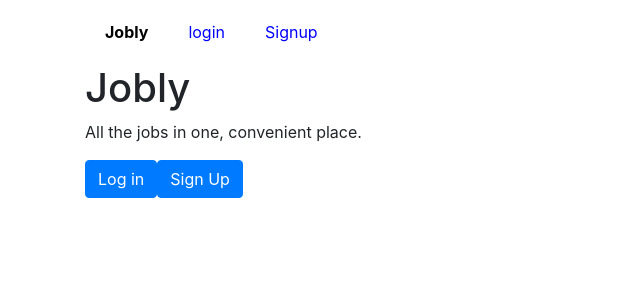
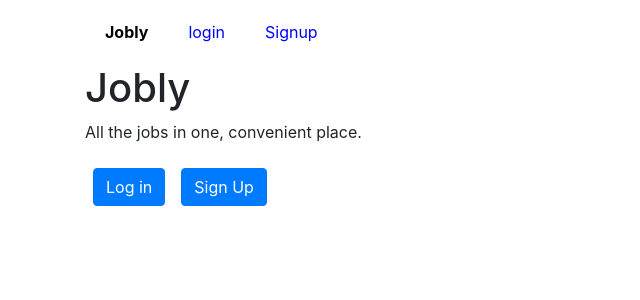
Before and after one commit to mshweta-7829/jobly-frontend, a React (Create React App) app: page / in a window 1280 px wide. Shown: the top 300 px of the page, without its empty margins (0-640 px from the left). Built offline with nearby package versions, Linux system fonts and the light colour scheme; no server answers.

Commit message:
Modified UI of homepage and removed console.log in many files

```diff
--- a/src/HomePage.js
+++ b/src/HomePage.js
@@ -4,7 +4,6 @@ import CurrentUserContext from './auths/CurrentUserContext.js'
 
 function HomePage() {
   const { currentUser } = useContext(CurrentUserContext);
-  console.log('in HomePage. CurrentUser:', currentUser);
   function renderWelcomeMsgOrButtons() {
     if (currentUser) {
       return (
@@ -15,8 +14,8 @@ function HomePage() {
     } else {
       return (
         <>
-          <Link className="btn btn-primary" to="/login"> Log in </Link>
-          <Link className="btn btn-primary" to="/signup"> Sign Up</Link>
+          <Link style={{ margin: '.5rem' }} className="btn btn-primary" to="/login"> Log in </Link>
+          <Link style={{ margin: '.5rem' }} className="btn btn-primary" to="/signup"> Sign Up</Link>
         </>
       )
     }
@@ -30,7 +29,7 @@ function HomePage() {
       <div>
         <p>All the jobs in one, convenient place.</p>
       </div>
-      <div>
+      <div >
           {renderWelcomeMsgOrButtons()}
       </div>
     </div>
--- a/src/apis/JoblyAPI.js
+++ b/src/apis/JoblyAPI.js
@@ -22,7 +22,6 @@ class JoblyApi {
     const params = (method === "get")
       ? data
       : {};
-    // console.log('JoblyAPI.request url, headers, params:', url, headers, params)
     try {
       return (await axios({ url, method, data, params, headers })).data;
     } catch (err) {
--- a/src/auths/SignupForm.js
+++ b/src/auths/SignupForm.js
@@ -16,9 +16,6 @@ import AlertMessages from '../common/AlertMessages';
  * App -> Route (/signup) -> SignupForm
  */
 function SignupForm({ initialFormData, signup }) {
-  console.log('******SignupForm intitialFormData:', initialFormData)
-  console.log('******SignupForm signup:', signup);
-
   const [formErrors, setFormErrors] = useState([]);
   const [formData, setFormData] = useState(initialFormData);
   const history = useHistory();
```
